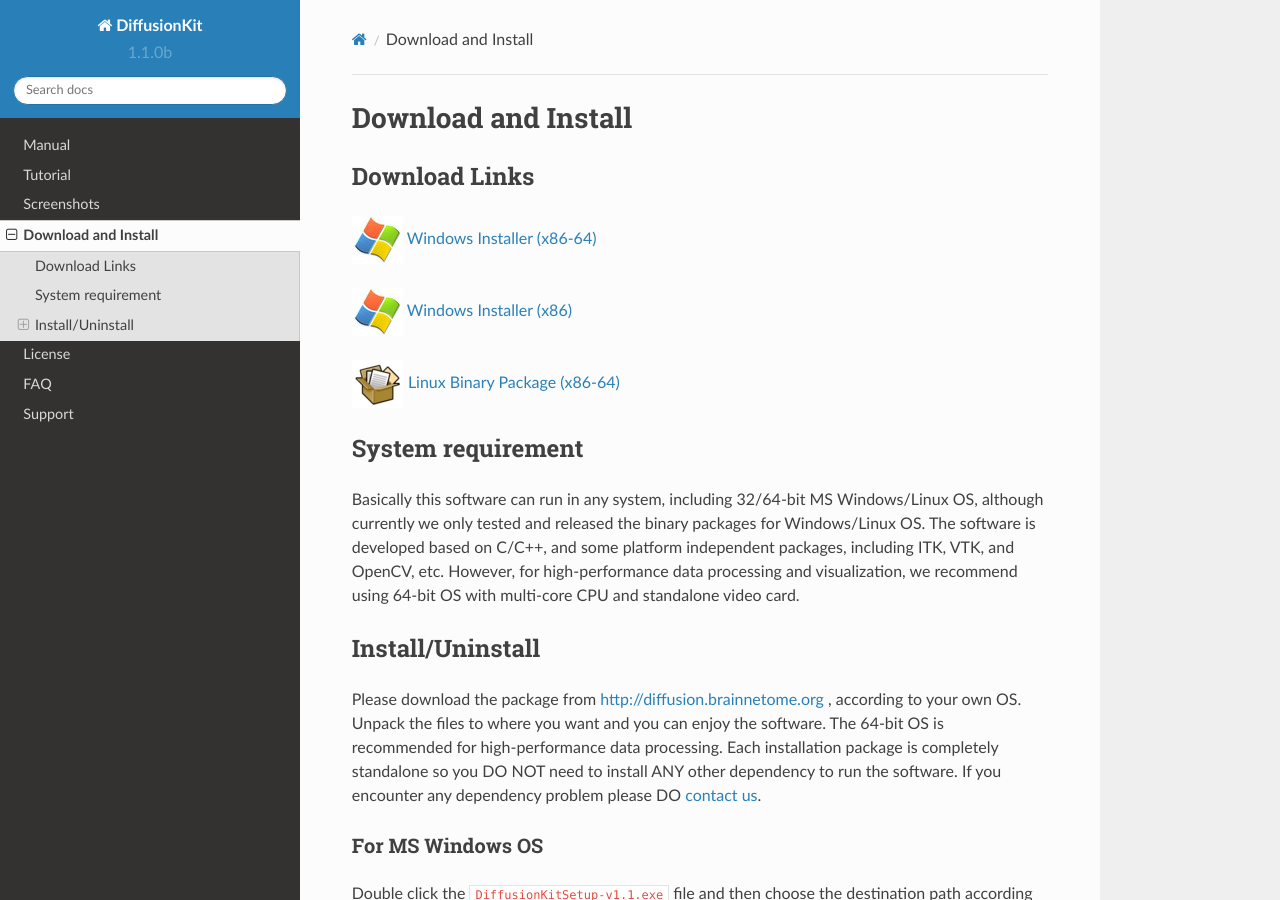
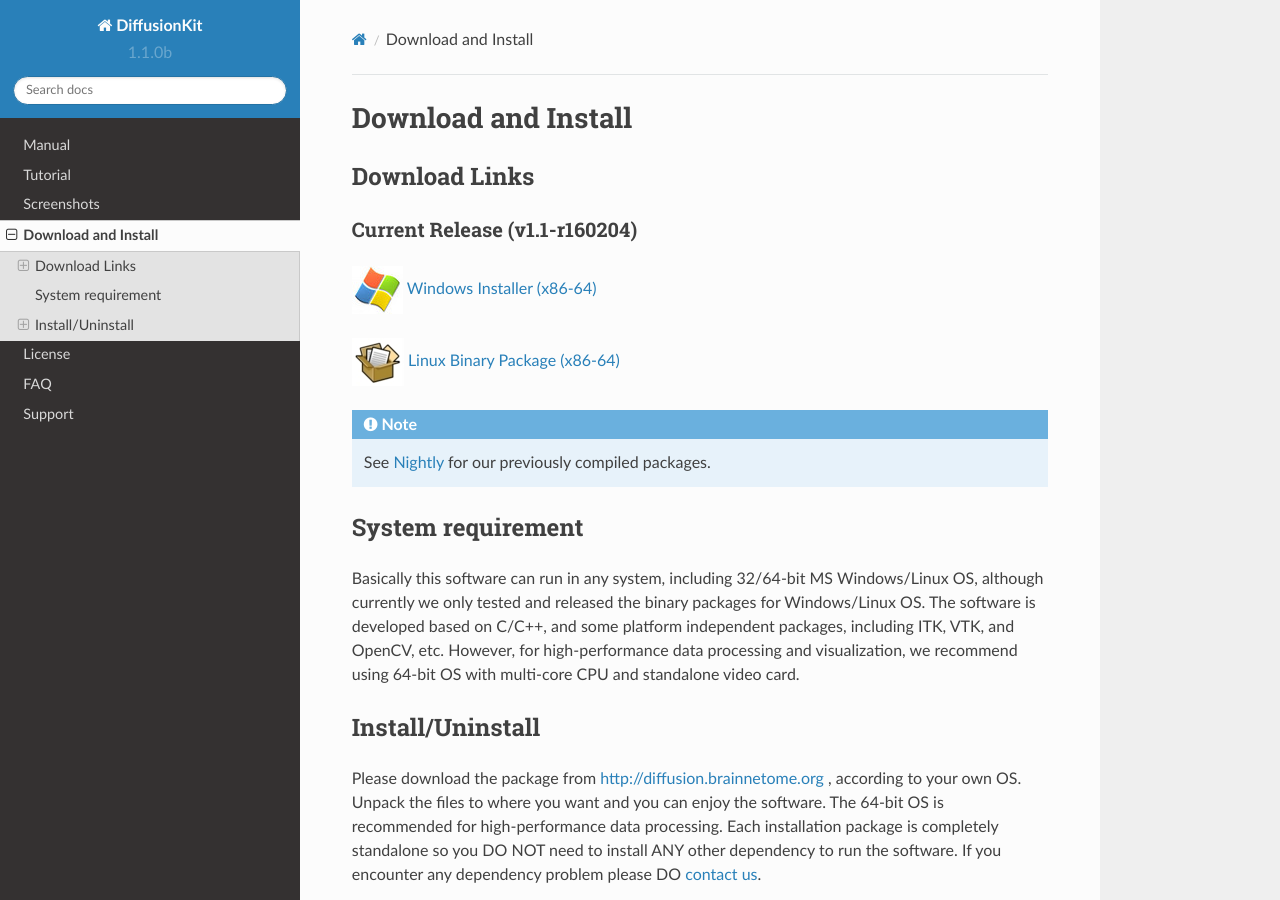
Before and after one commit to brainnetome/diffusionkit, a Sphinx documentation site: the page built from source/download.rst, in a window 1280 px wide and 900 px high. Built offline with Sphinx 7.4.7 and the Read the Docs theme 2.0.0, drawn with Linux system fonts in a browser that asks for light colours.

Commit message:
update latest release link on downloads page;

```diff
--- a/source/download.rst
+++ b/source/download.rst
@@ -13,14 +13,18 @@
 .. |winlogo| image:: images/winlogo.jpg
 .. |rellogo| image:: images/rellogo.jpg
 
+Current Release (v1.1-r160204)
+-----------------------------
+
 |winlogo| `Windows Installer (x86-64)
-<https://github.com/liangfu/diffusionkit/releases/download/v1.1/DiffusionKitSetup-WIN64-v1.1.exe>`_
-
-|winlogo| `Windows Installer (x86)
-<https://github.com/liangfu/diffusionkit/releases/download/v1.1/DiffusionKitSetup-WIN32-v1.1.exe>`_
+<http://diffusion.brainnetome.org/release/DiffusionKitSetup-WIN64-v1.1-r160204.exe>`_
 
 |rellogo| `Linux Binary Package (x86-64)
-<https://github.com/liangfu/diffusionkit/releases/download/v1.1/DiffusionKitSetup-x86_64-v1.1.tar.gz>`_
+<http://diffusion.brainnetome.org/release/DiffusionKitSetup-x86_64-v1.1-r160204.tar.gz>`_
+
+.. note::
+
+ See `Nightly <http://diffusion.brainnetome.org/nightly>`_ for our previously compiled packages.
 
 System requirement
 ==================
```
